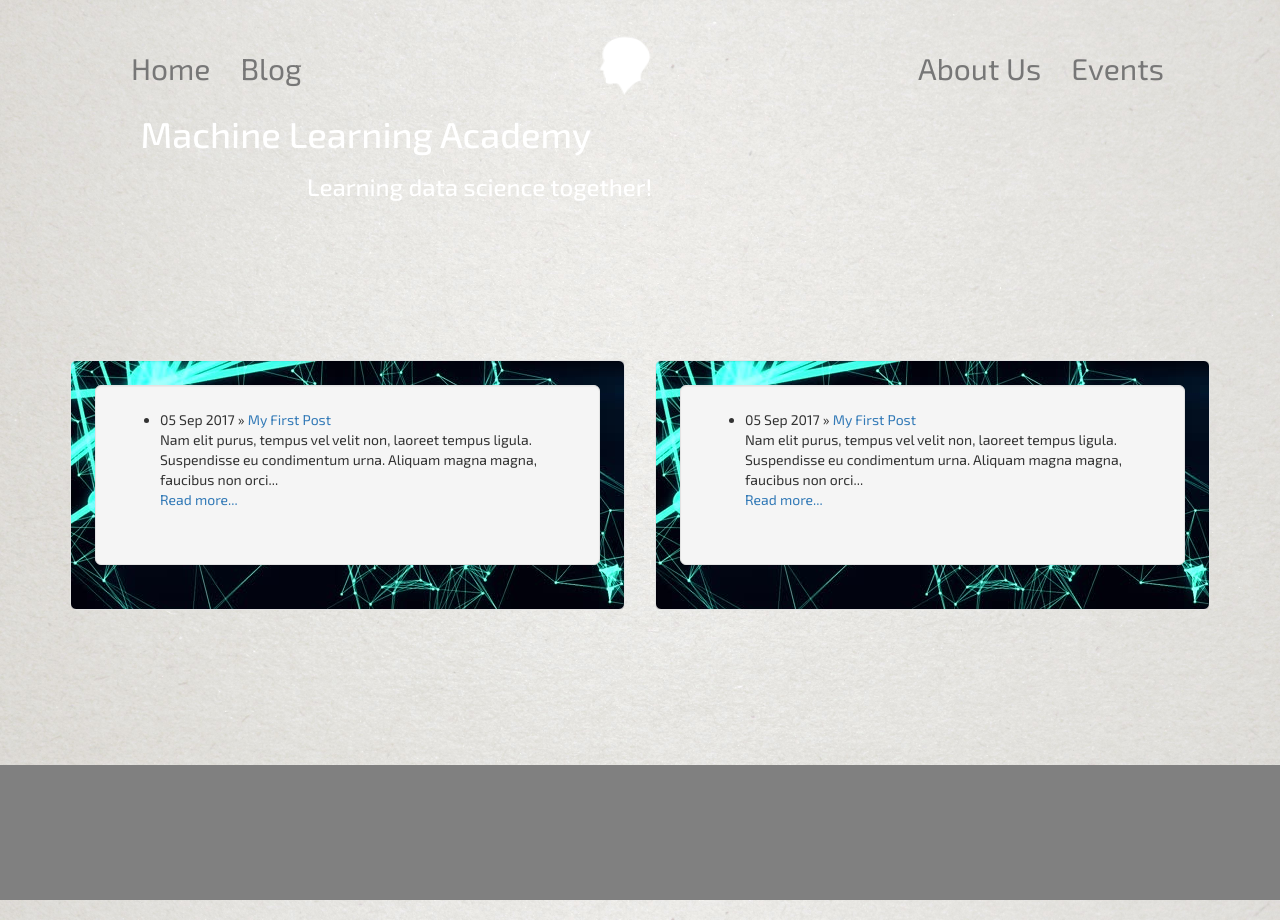
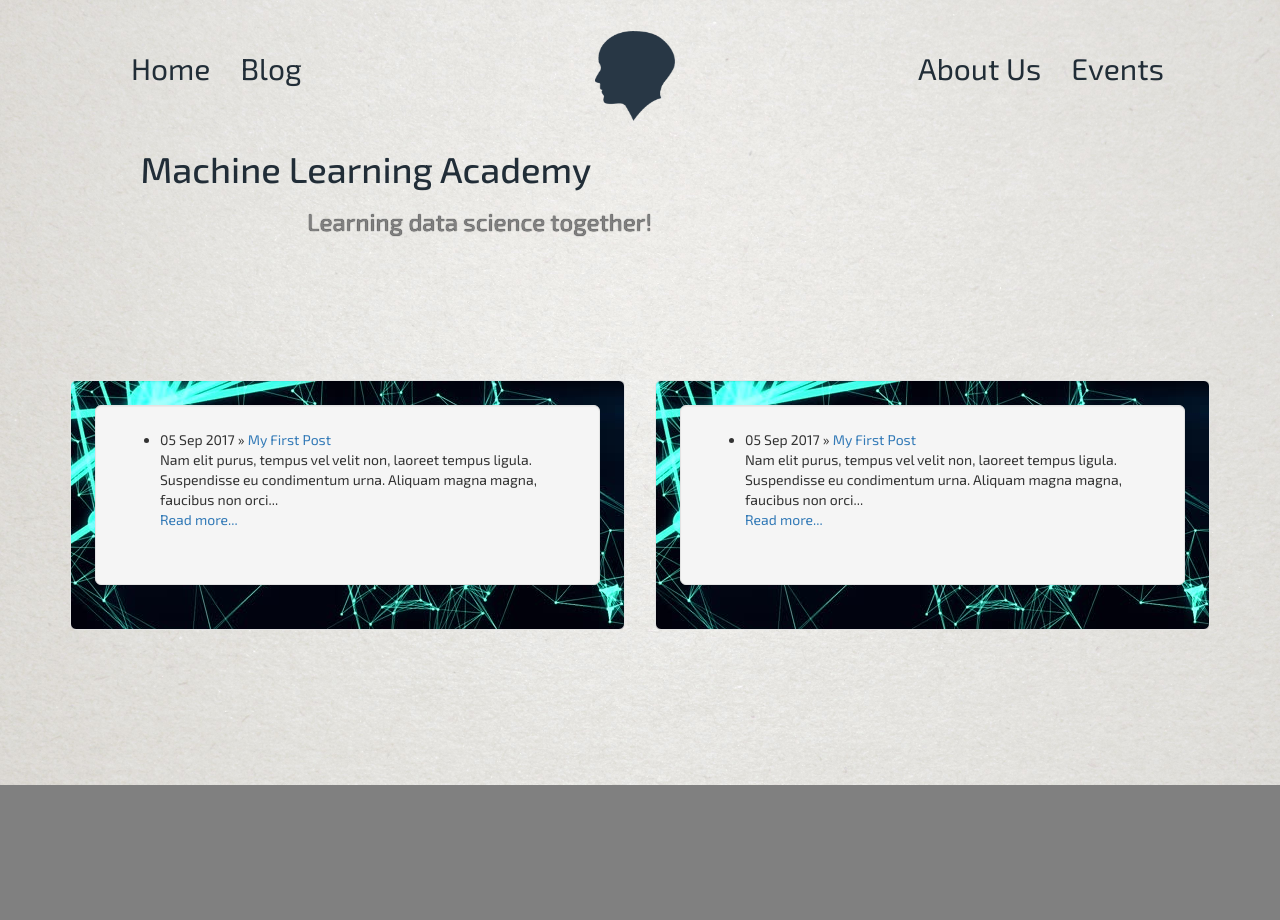
Before and after one commit to isabelhdias/mla.github.io, a Jekyll site: the page built from index.md, in a window 1280 px wide. Built offline with Jekyll 4.4.1, drawn with Linux system fonts in a browser that asks for light colours; nearby versions of some CDN libraries; our own code applies the rules of GitHub Pages for plain Markdown files.

Commit message:
homepage seems to be working well on all screen sizes.

```diff
--- a/_includes/header.html
+++ b/_includes/header.html
@@ -61,7 +61,7 @@
                                 <ul class="nav navbar-nav nav-changes brand">
 
                                     <a class="navbar-brand" href="{{ index.md }}">
-                                        <img src="/mla.github.io/assets/images/logo.png" class="img-responsive" alt="Responsive image" style="width: 60px; height: 70px;">
+                                        <img src="/mla.github.io/assets/images/logo.png" style="width: 80px; height: 90px;">
                                     </a>
 
                                 </ul>
--- a/assets/css/main.css
+++ b/assets/css/main.css
@@ -10,7 +10,6 @@ body {
     margin: 0;
     padding: 0;
     height: 100%;
-    /*background-color: rgb(3, 4, 28);*/
 }
 
 .full-width-div {
@@ -46,12 +45,15 @@ header {
     font-weight: 200;
     color: white;
     margin-left: 5%;
+    margin-top: 5%;
+    color: rgb(33, 45, 55);
 }
 
 .title-motto {
     font-weight: 400;
-    color: white;
+    color: grey;
     margin-left: 20%;
+    text-shadow: 0px 0px 1px #000;
 }
 
 .header-opacity {
@@ -76,13 +78,23 @@ header {
 .nav-changes {
     border-color: transparent;
     margin-top: 10%;
+
 }
+
+
+.nav.navbar-nav li a {
+   color: rgb(33, 45, 55);
+ }
 
 .navbar-right-changes {
     margin-top 15%;
 }
 
-ul.nav a:hover { color: #fff !important; } /* ATTENTION!!! actual bootstrap code override */
+ul.nav a {
+
+}
+
+ul.nav a:hover { color: grey !important; } /* ATTENTION!!! actual bootstrap code override */
 
 
 /* end of bootstrap overrides */
```
Also changed, not shown: assets/images/logo.png, assets/images/logo2.png (added), assets/images/logo3.png (added), assets/images/logo_text_black.svg (added), 9 other files.
